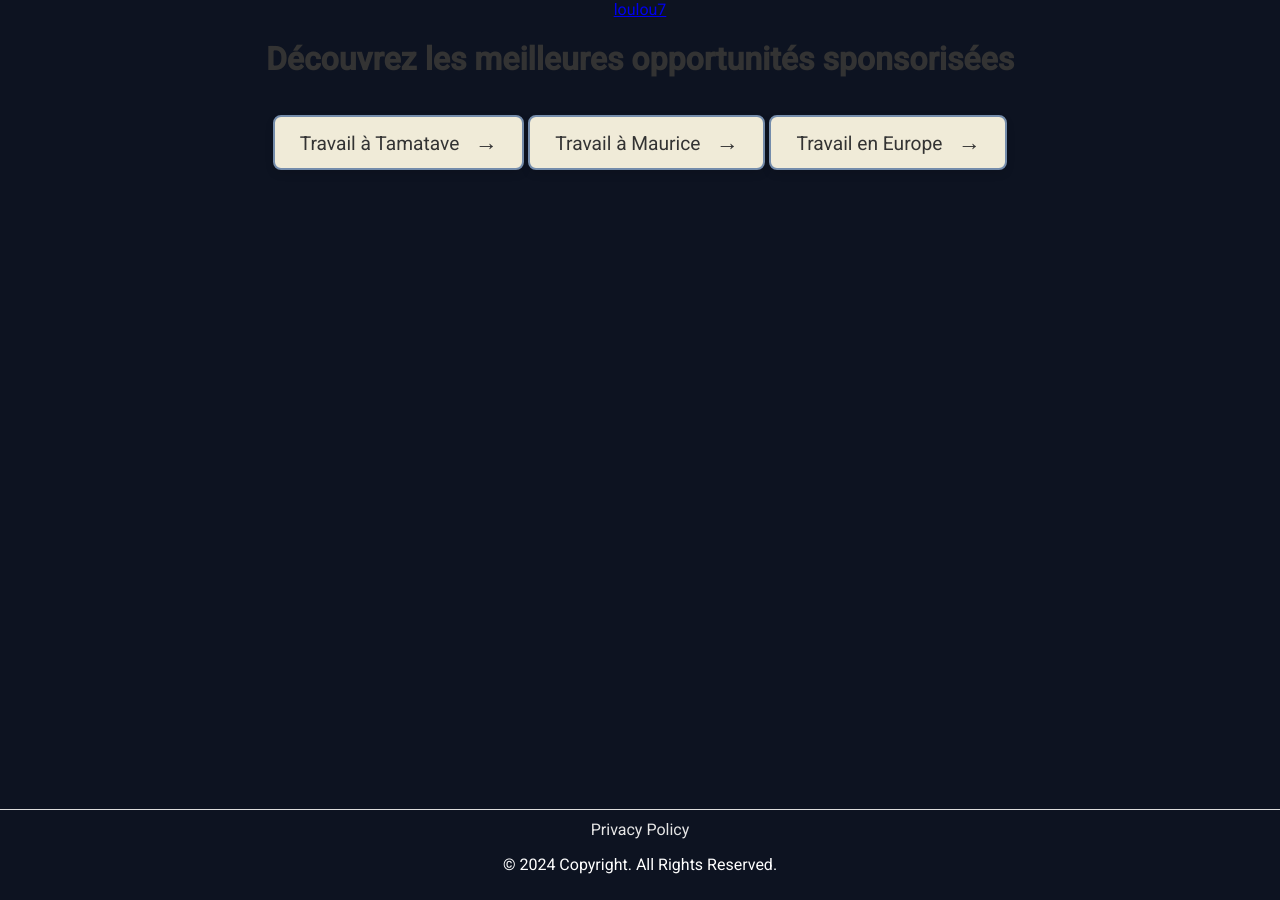
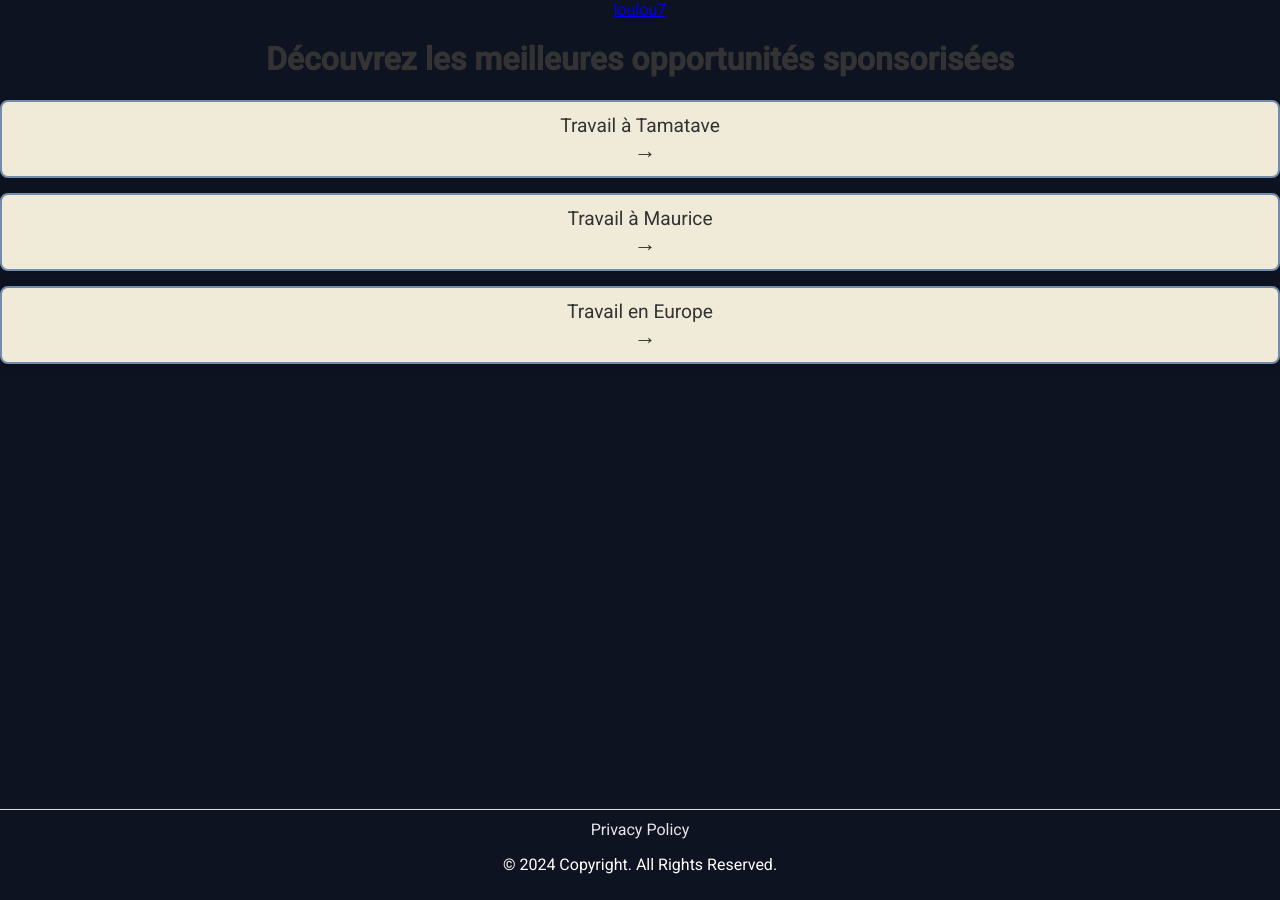
Before and after one commit to Chaloux13/loulou7, a Jekyll site: the page built from index.md, in a window 1280 px wide. Built offline with Jekyll 4.4.1, drawn with Linux system fonts in a browser that asks for light colours.

Commit message:
Update style.css

```diff
--- a/assets/css/style.css
+++ b/assets/css/style.css
@@ -56,7 +56,9 @@ h1, h2 {
 
 /* --- Boutons (Accueil & Pages) --- */
 a.bouton-acceuil, a.bouton-page {
-  display: inline-block;
+  display: flex;
+  flex-direction: column;
+  align-items: center;
   background-color: #f0ebd8; /* Fond des boutons */
   color: #333;
   border: 2px solid #748cab; /* Bordure couleur bleu ciel bas */
```
